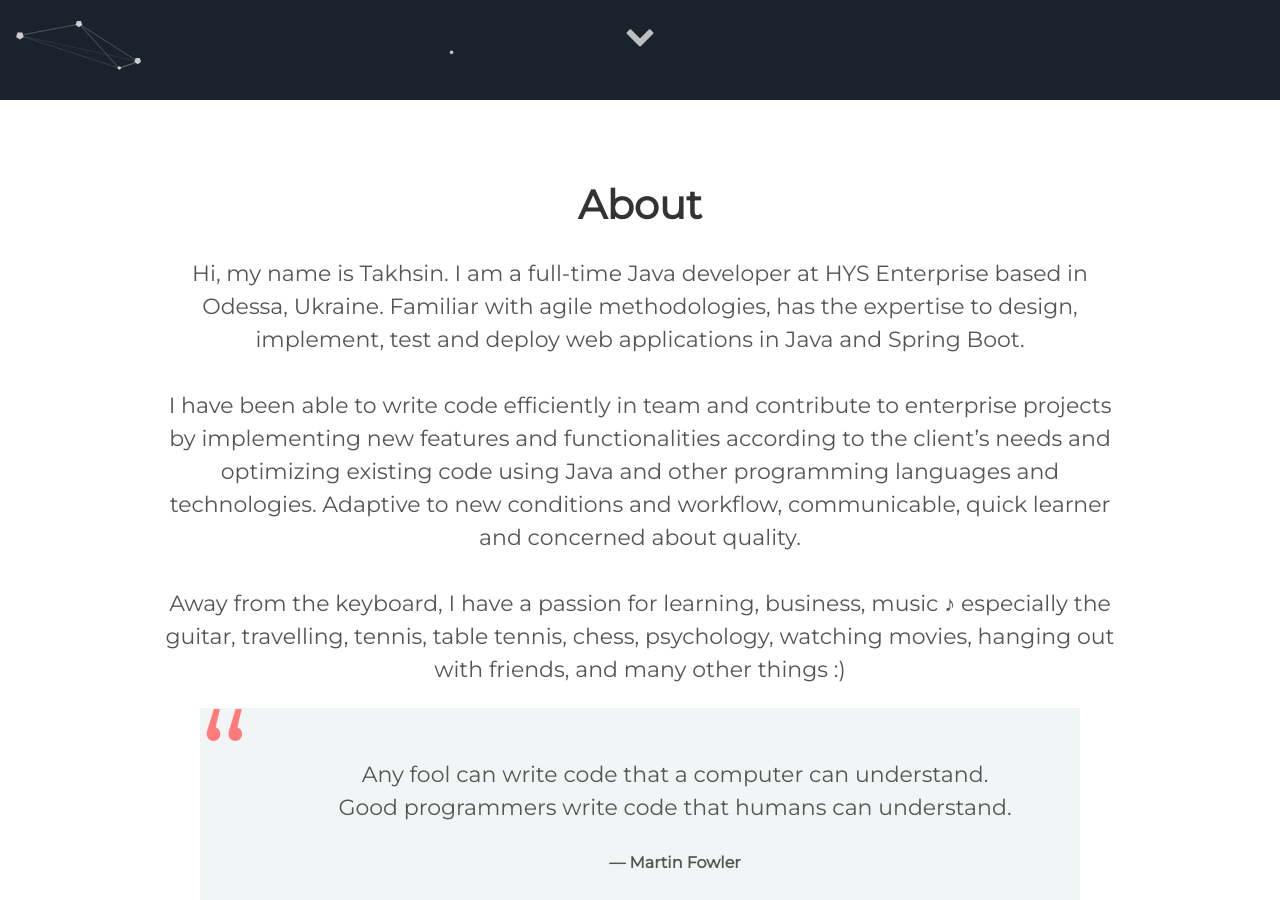
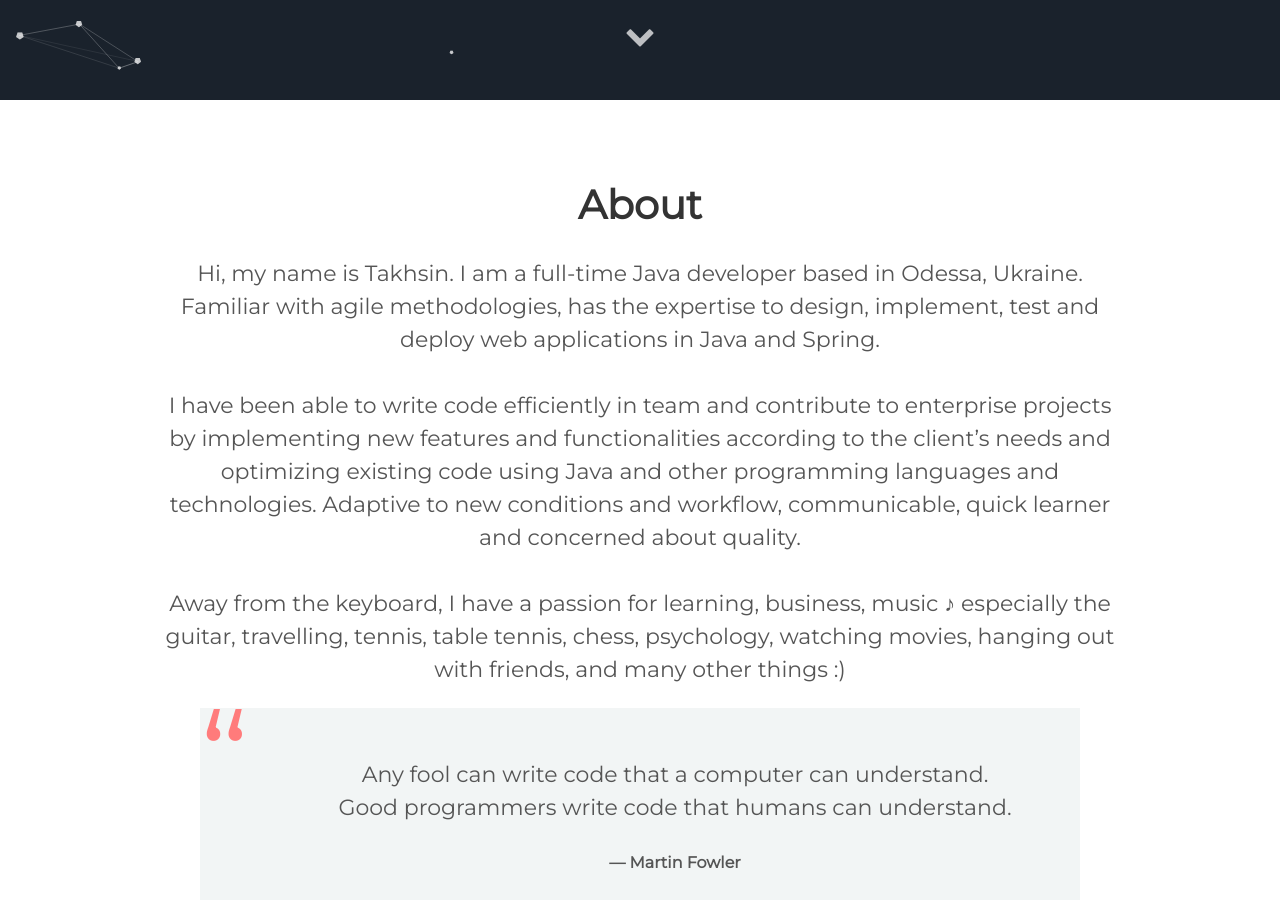
Before and after one commit to mrsaraira/mrsaraira.github.io, a Jekyll site: the page built from index.html, in a window 1280 px wide and 900 px high, scrolled down 800 px. Built offline with Jekyll 4.4.1, drawn with Linux system fonts in a browser that asks for light colours.

Commit message:
Update about.html

```diff
--- a/_includes/about.html
+++ b/_includes/about.html
@@ -1,8 +1,8 @@
  <div class="user-details">
    <h1> About </h1>
-   <p> Hi, my name is Takhsin. I am a full-time Java developer at HYS Enterprise based in Odessa, Ukraine.
+   <p> Hi, my name is Takhsin. I am a full-time Java developer based in Odessa, Ukraine.
      Familiar with agile methodologies, has the expertise to design, implement, test and deploy web applications in Java
-     and Spring Boot.
+     and Spring.
      <br><br>I have been able to write code efficiently in team and contribute to enterprise projects by implementing
      new features and functionalities according to the client’s needs and optimizing existing code using Java and other
      programming languages and technologies.
```
